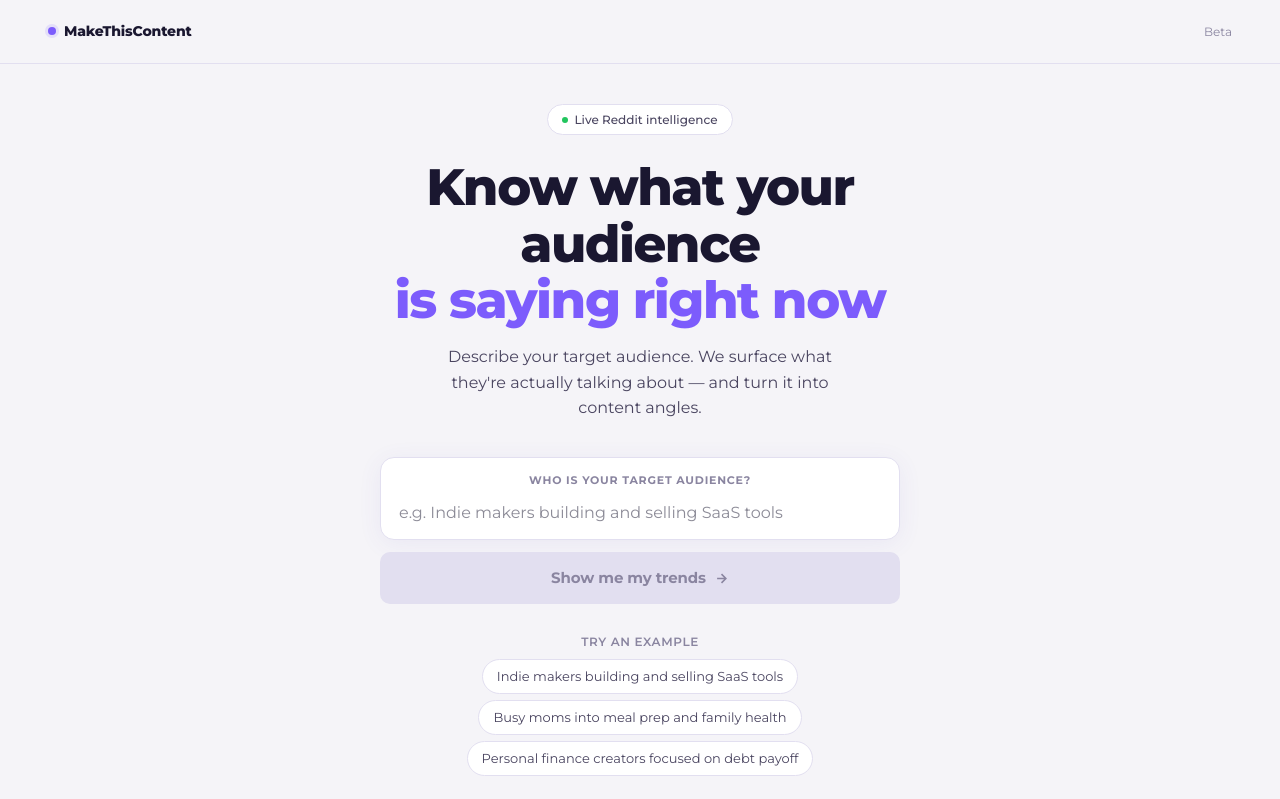
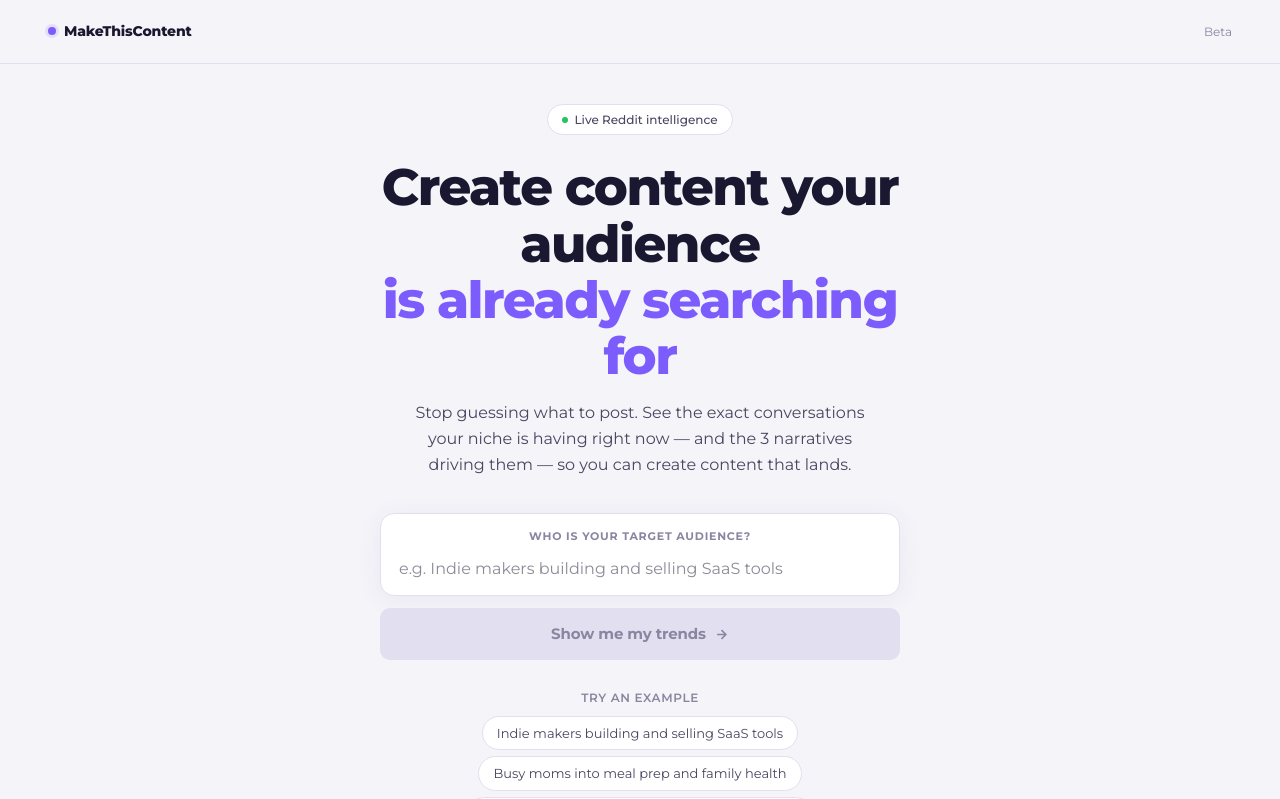
Before and after one commit to abhichandai/mtc, a Next.js app: page / in a window 1280 px wide. Shown: the top 799 px of the page. Built offline with nearby package versions, Linux system fonts and the light colour scheme.

Commit message:
Copy: new headline + subheadline

```diff
--- a/app/page.tsx
+++ b/app/page.tsx
@@ -95,18 +95,18 @@ export default function LandingPage() {
           marginBottom: 16,
           maxWidth: 600,
         }}>
-          Know what your audience<br />
-          <span style={{ color: 'var(--accent)' }}>is saying right now</span>
+          Create content your audience<br />
+          <span style={{ color: 'var(--accent)' }}>is already searching for</span>
         </h1>
 
         {/* Subheading */}
         <p style={{
           fontSize: 16, lineHeight: 1.6,
           color: 'var(--text-muted)',
-          maxWidth: 440, marginBottom: 36,
+          maxWidth: 480, marginBottom: 36,
           fontFamily: 'var(--font-ui)',
         }}>
-          Describe your target audience. We surface what they&apos;re actually talking about — and turn it into content angles.
+          Stop guessing what to post. See the exact conversations your niche is having right now — and the 3 narratives driving them — so you can create content that lands.
         </p>
 
         {/* Input group */}
```
